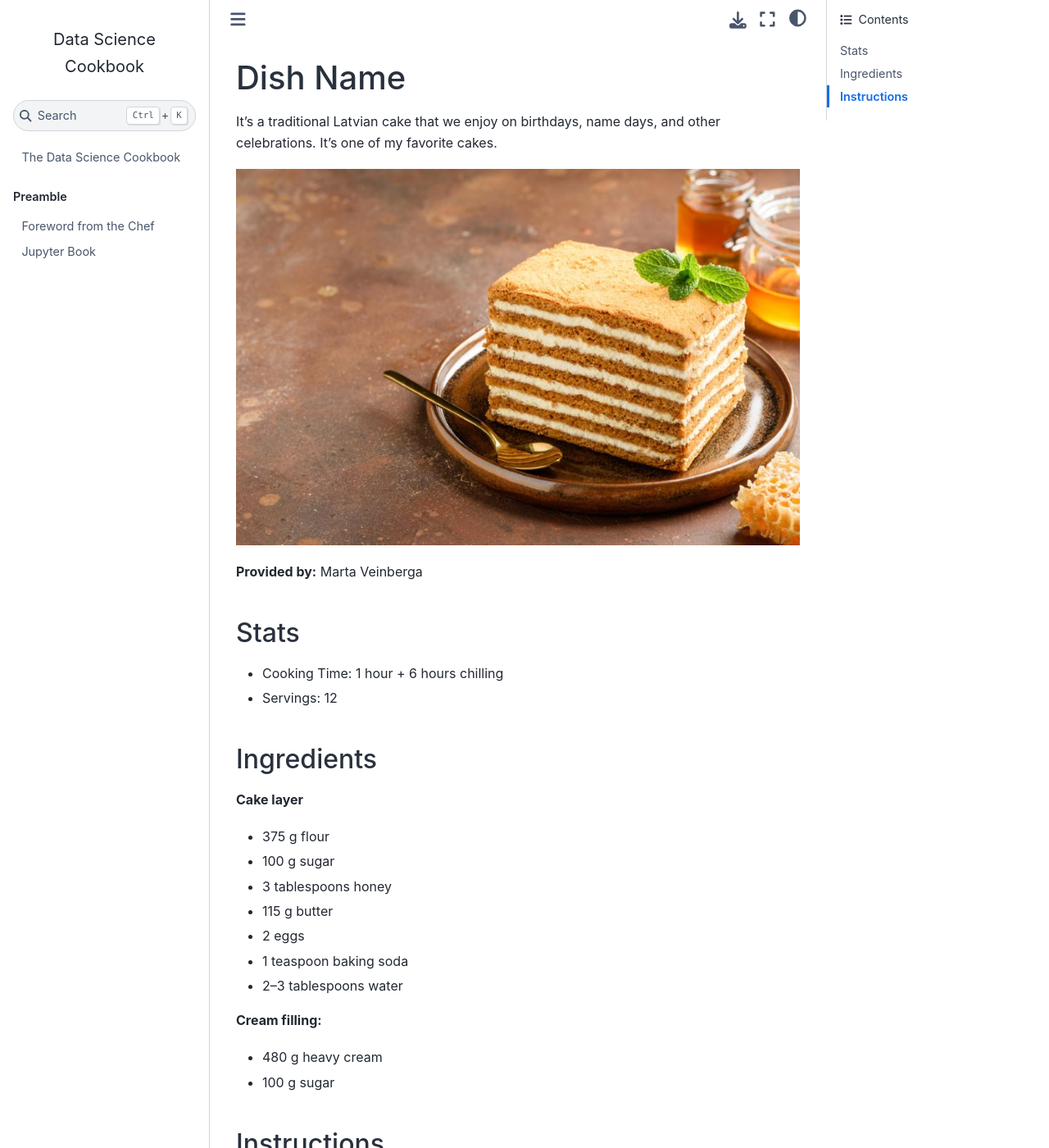
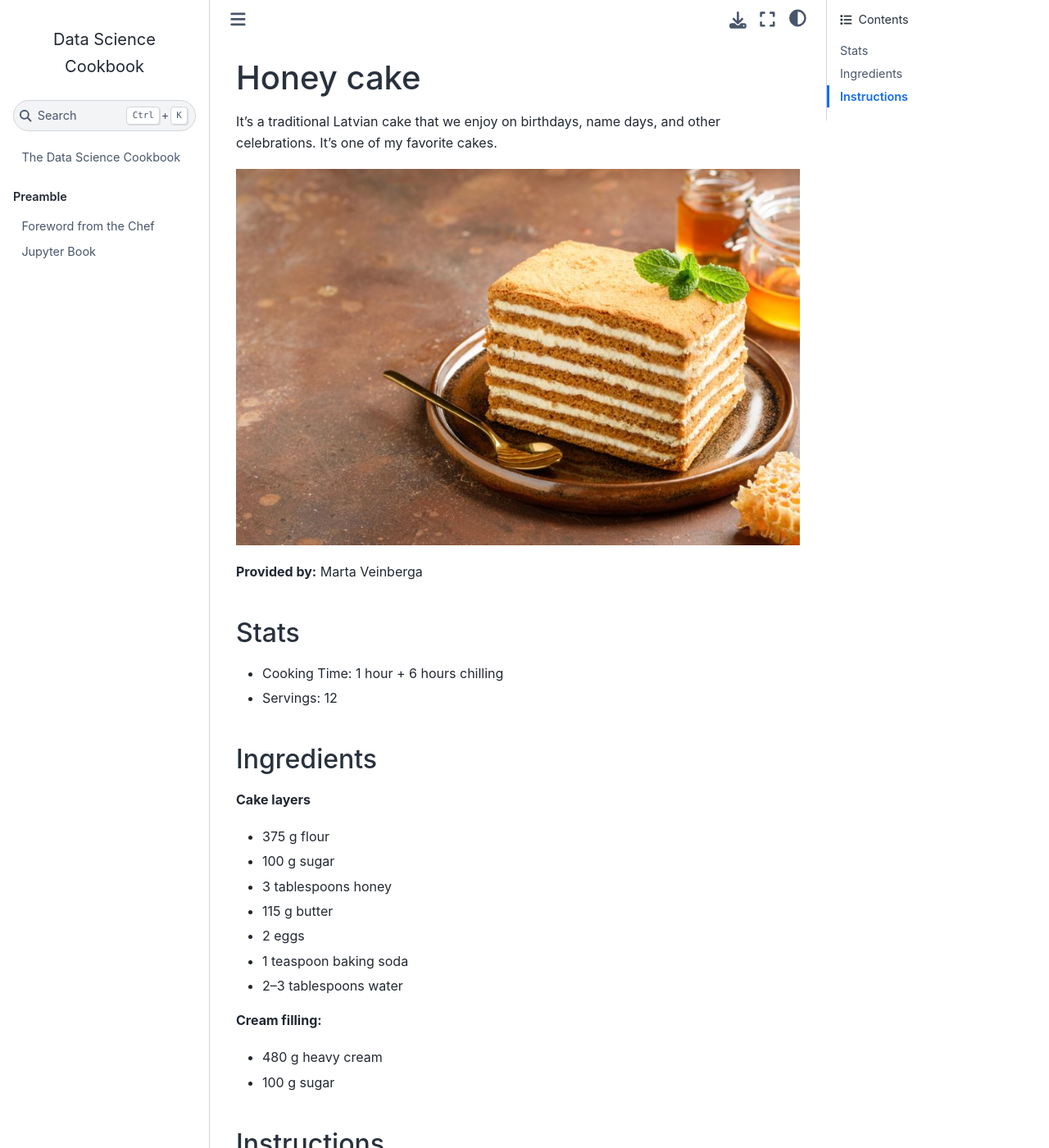
Before and after one commit to tillschwoerer/the-data-science-cookbook, a Jupyter Book: the page built from recipes/HoneyCake.md, in a window 1280 px wide and 1400 px high. Shown: the whole window at 82% size. Built offline with Jupyter Book 1.0.4 settings and Sphinx 7.4.7 and the Sphinx Book theme 1.1.4, drawn with Linux system fonts in a browser that asks for light colours; pages that are not in the unit, such as notebooks, are missing from menus.

Commit message:
Made textual  corrections

```diff
--- a/recipes/HoneyCake.md
+++ b/recipes/HoneyCake.md
@@ -1,4 +1,4 @@
-# Dish Name
+# Honey cake
 It’s a traditional Latvian cake that we enjoy on birthdays, name days, and other celebrations.
 It’s one of my favorite cakes.
 
@@ -11,7 +11,7 @@ It’s one of my favorite cakes.
 - Servings: 12
 
 ## Ingredients
-**Cake layer**
+**Cake layers**
 - 375 g flour
 - 100 g sugar
 - 3 tablespoons honey
```
